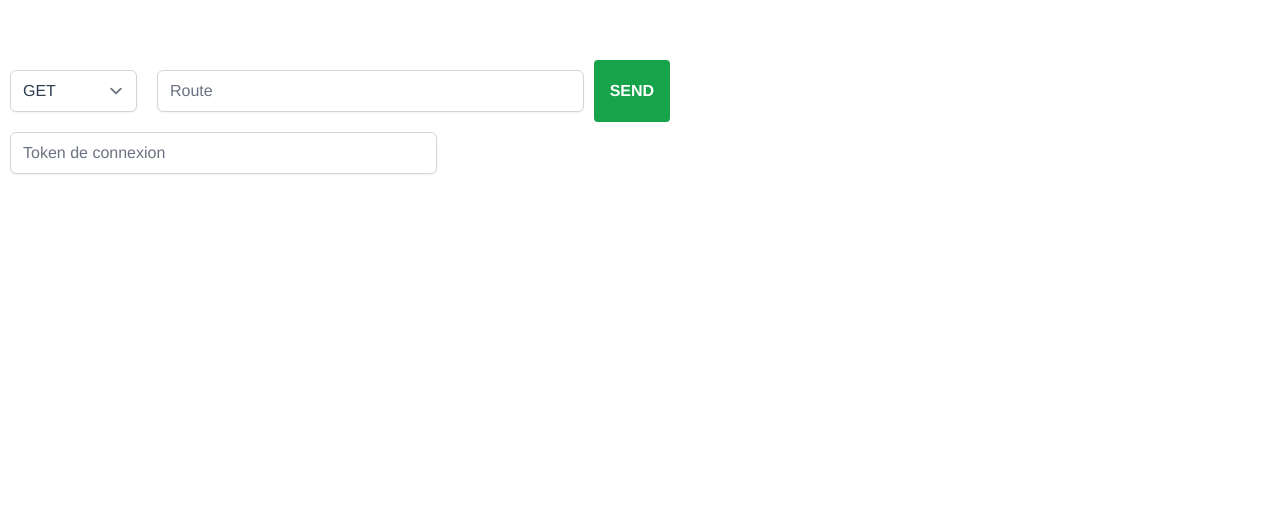
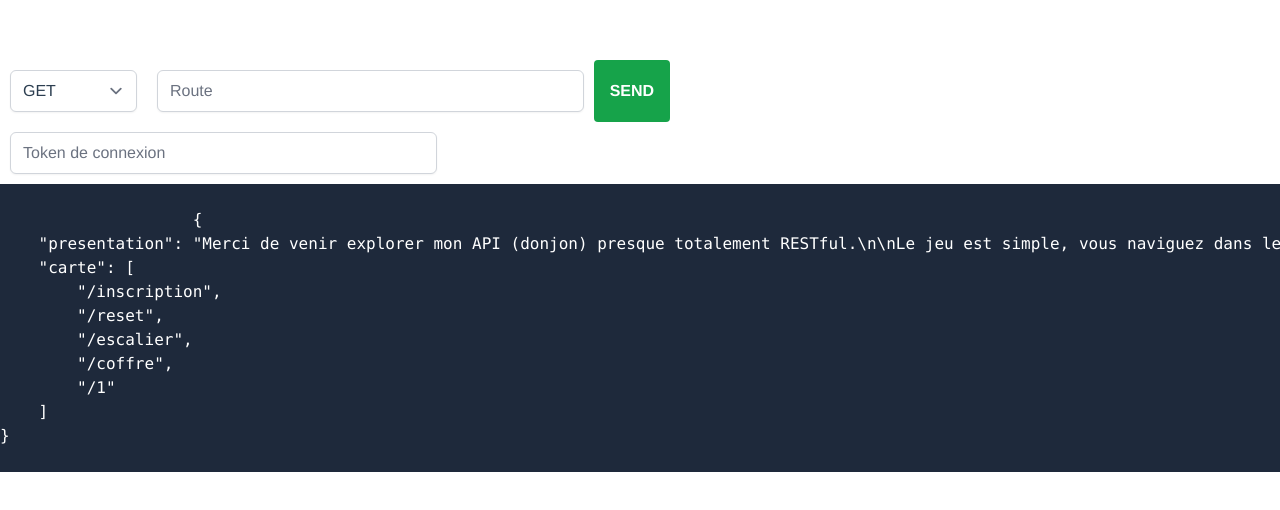
Before and after one commit to Axel-AMGHAR/exploration-game, a Vue app: page / in a window 1280 px wide. Shown: the top 510 px of the page. Built offline with nearby package versions, Linux system fonts and the light colour scheme.

Commit message:
rajout bloc jsontext

```diff
--- a/src/App.vue
+++ b/src/App.vue
@@ -22,6 +22,8 @@
         placeholder="Token de connexion"
         v-model="token"
     ></my-input>
+
+    <json-text :jsonText="info"></json-text>
 
 <!--    <component
         :is="currentStage"
--- a/src/components/base/JsonText.vue
+++ b/src/components/base/JsonText.vue
@@ -1,13 +1,11 @@
 <template>
     <div class="flex flex-row w-screen-lg overflow-x-hidden">
         <div class="basis-full bg-slate-800 text-white text-left">
-            <div class="p-5">
-                <pre class="flex flex-col">
-                    <span  v-for="(final, index) in finalJson" :key="index">
-                        {{ final }}
-                    </span>
-                </pre>
-            </div>
+            <pre class="flex flex-col">
+                <div v-for="(final, index) in finalJson" :key="index">
+                    {{ final }}
+                </div>
+            </pre>
         </div>
     </div>
 </template>
@@ -27,7 +25,7 @@ export default {
       finalJson() {
           console.log("dedans");
 
-          return (JSON.stringify(this.jsonText, null, 2)).split('\\n\\n');
+          return (JSON.stringify(this.jsonText, null, '\t')).split('\n\n');
       }
   }
 }
```
Also changed, not shown: 1 other file (tests, documents, lock files or other folders).
